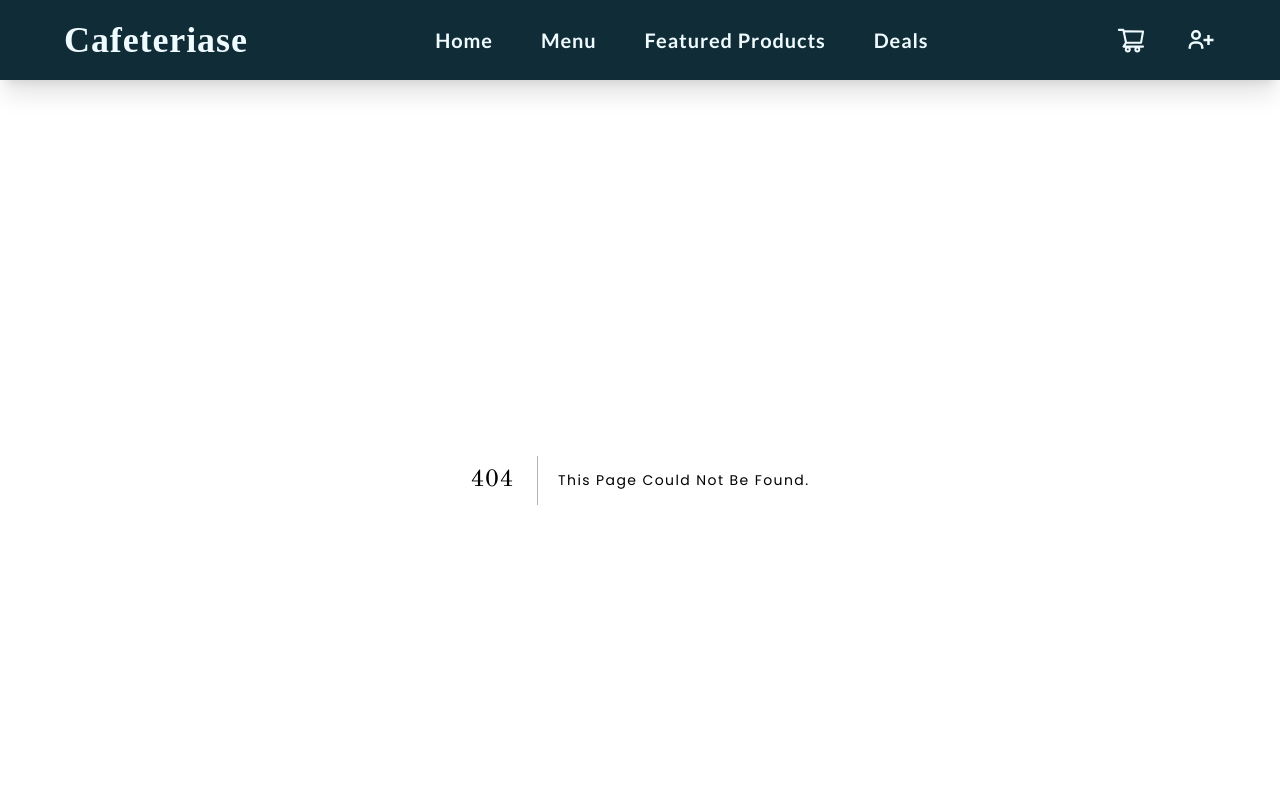
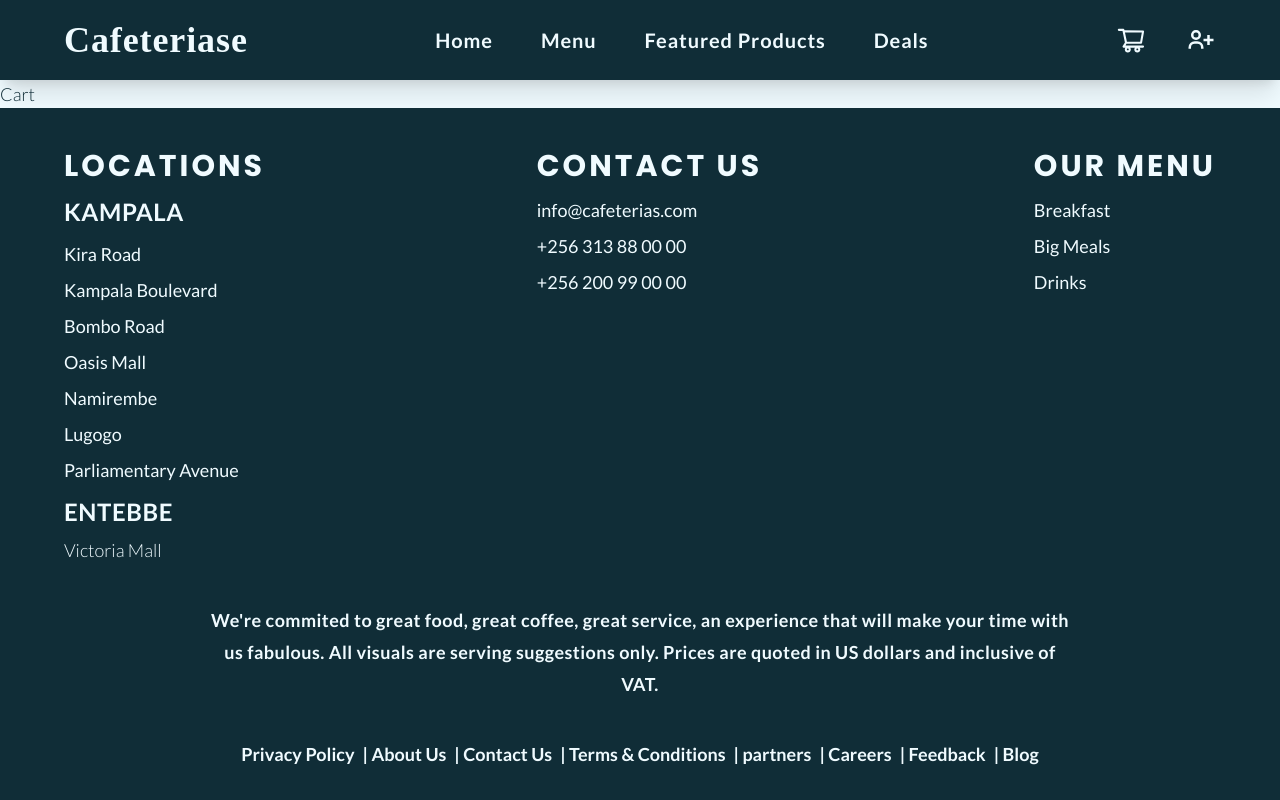
Before and after one commit to asuman315/cafeterias, a Next.js app: page /user/cart in a window 1280 px wide. Before the commit this address had no page. Shown: the top 800 px of the page. Built offline with nearby package versions, Linux system fonts and the light colour scheme; a web font is replaced by a local one.

Commit message:
created cart component

```diff
--- /dev/null
+++ b/components/Cart.tsx
@@ -0,0 +1,9 @@
+
+
+const Cart = () => {
+  return (
+    <div>Cart</div>
+  )
+}
+
+export default Cart
--- /dev/null
+++ b/pages/user/cart/index.tsx
@@ -0,0 +1,12 @@
+import Cart from "../../../components/Cart";
+
+
+export default function CartPage() {
+  return (
+    <main>
+      <section>
+        <Cart />
+      </section>
+    </main>
+  );
+}
```
